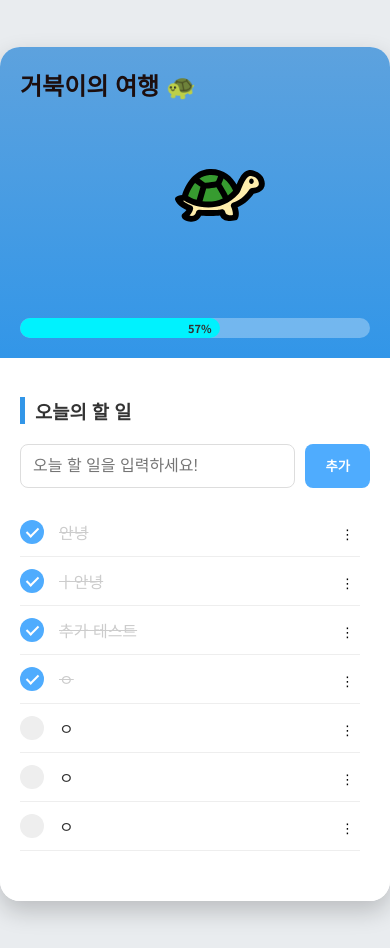
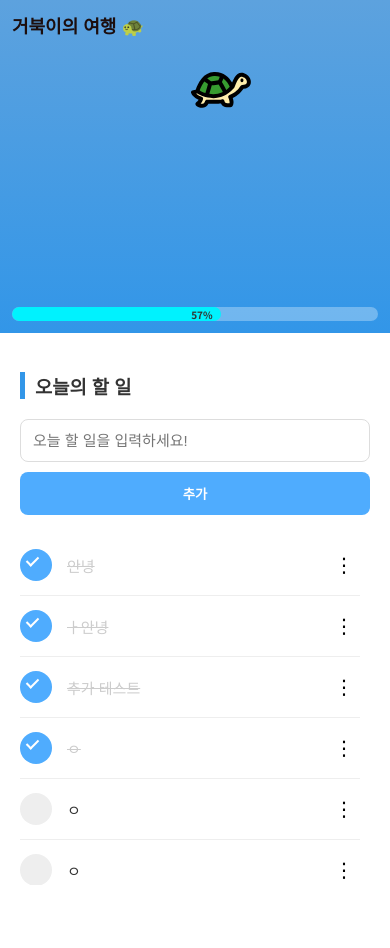
Before and after one commit to sowinblue/turtletrip-withme, a Flask app: page / in a window 390 px wide. Run offline with Flask 3, Linux system fonts and the light colour scheme.

Commit message:
feat: 모바일·태블릿 반응형 레이아웃 적용

```diff
--- a/static/css/checklist.css
+++ b/static/css/checklist.css
@@ -174,3 +174,42 @@
     color: #ff6b6b;
     cursor: pointer;
 }
+
+
+/* Mobile Checklist UX */
+@media (max-width: 768px) {
+
+    /* 입력 영역 세로 배치 */
+    .input-group {
+        flex-direction: column;
+    }
+
+    .add-btn {
+        width: 100%;
+        padding: 12px 0;
+    }
+
+    .input-box {
+        font-size: 15px;
+    }
+
+    /* 터치 영역 확대 */
+    .checkbox-label {
+        width: 32px;
+        height: 32px;
+    }
+
+    .checkmark {
+        width: 32px;
+        height: 32px;
+    }
+
+    .todo-text {
+        font-size: 15px;
+    }
+
+    .more-menu-wrapper button {
+        font-size: 20px;
+        padding: 6px;
+    }
+}
--- a/static/css/style.css
+++ b/static/css/style.css
@@ -49,20 +49,6 @@ body {
     font-size: 24px;
 }
 
-/* 거북이 이동 라인 */
-.turtle_moveline-section {
-    height: 100px;
-    width: 100%;
-    position: relative;
-    margin-top: 20px;
-}
-
-.turtle_container {
-    position: absolute;
-    bottom: 0;
-    transition: left 0.5s ease;
-}
-
 /* 진행률 바 */
 .progress-container {
     margin-top: auto;
@@ -93,3 +79,42 @@ body {
     font-weight: bold;
     margin-right: 8px;
 }
+
+/* Mobile (~768px) */
+@media (max-width: 768px) {
+
+    body {
+        align-items: flex-start;
+    }
+
+    .main-container {
+        width: 100%;
+        height: 100vh;
+        border-radius: 0;
+    }
+
+    .turtle-section {
+        padding: 12px;
+    }
+
+    .turtle-section h2 {
+        font-size: 18px;
+    }
+
+    .progress-track {
+        height: 14px;
+    }
+
+    .progress-text {
+        font-size: 10px;
+    }
+}
+
+/* Tablet (769px ~ 1024px) */
+@media (min-width: 769px) and (max-width: 1024px) {
+
+    .main-container {
+        width: 90%;
+        height: 95vh;
+    }
+}
--- a/static/css/turtle.css
+++ b/static/css/turtle.css
@@ -60,3 +60,21 @@
     50% { opacity: 1; transform: translateX(-50%) translateY(0) scale(1.2); }
     100% { opacity: 1; transform: translateX(-50%) translateY(0) scale(1); }
 }
+
+/*  Mobile Turtle Adjustment */
+@media (max-width: 768px) {
+
+    .turtle_moveline-section {
+        height: 70px;
+        padding: 0 30px; /* 모바일 거북이 여백 */
+    }
+
+    .turtle_container img {
+        width: 60px;
+    }
+
+    .celebration-text {
+        font-size: 18px;
+        top: -30px;
+    }
+}
```
